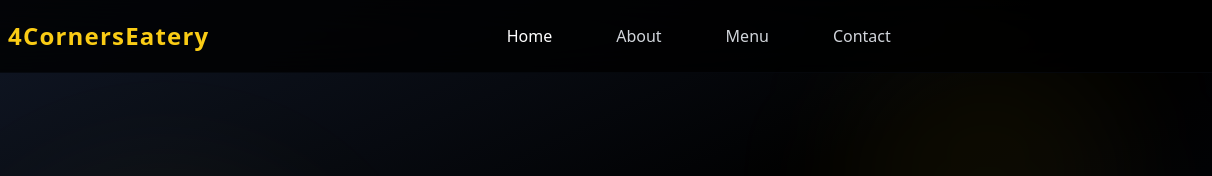
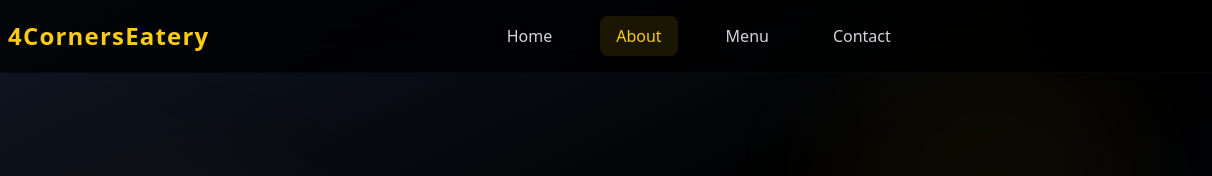
Before and after one commit to Blockfuse-TEAM-iv/4CornersEatery, a website: page about.html in a window 1280 px wide. Shown: the top 176 px of the page, 68-1280 px from the left. Drawn offline with nearby package versions, Linux system fonts and the light colour scheme.

Commit message:
fix/active hover link on about and contact pages

```diff
--- a/about.html
+++ b/about.html
@@ -39,9 +39,9 @@
                 <!-- Desktop Navigation -->
                 <div class="hidden md:flex items-center justify-center flex-1 space-x-8">
                     <a href="index.html" id="nav-home"
-                        class="nav-link text-white hover:text-yellow-400 transition-all duration-300 font-medium px-4 py-2 rounded-lg hover:bg-white/10">Home</a>
+                        class="nav-link text-gray-300 hover:text-yellow-400 transition-all duration-300 font-medium px-4 py-2 rounded-lg hover:bg-white/10">Home</a>
                     <a href="about.html" id="nav-about"
-                        class="nav-link text-gray-300 hover:text-yellow-400 transition-all duration-300 font-medium px-4 py-2 rounded-lg hover:bg-white/10">About</a>
+                        class="nav-link text-yellow-400 font-medium px-4 py-2 rounded-lg bg-yellow-400/10">About</a>
                     <a href="menu.html" id="nav-menu"
                         class="nav-link text-gray-300 hover:text-yellow-400 transition-all duration-300 font-medium px-4 py-2 rounded-lg hover:bg-white/10">Menu</a>
                     <a href="contact.html" id="nav-contact"
```
Also changed, not shown: contact.html (+2 -2 lines).
